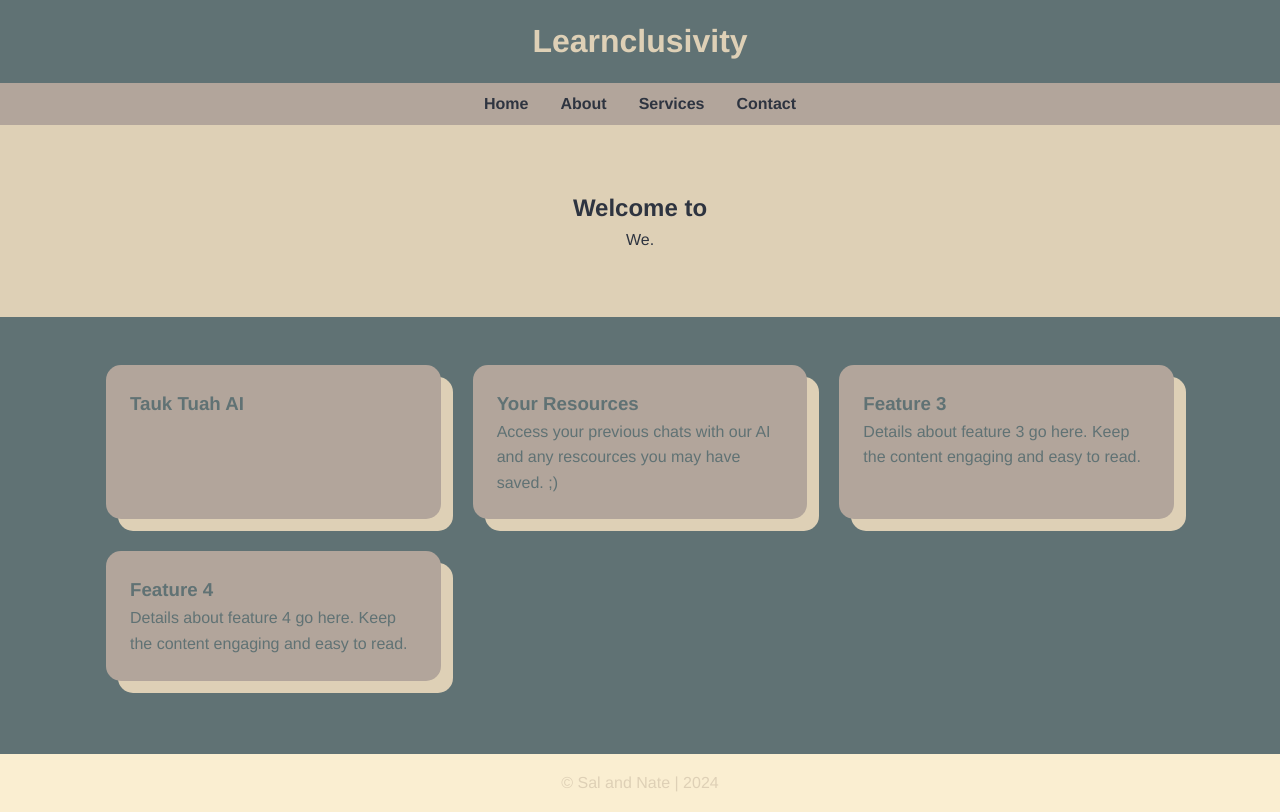
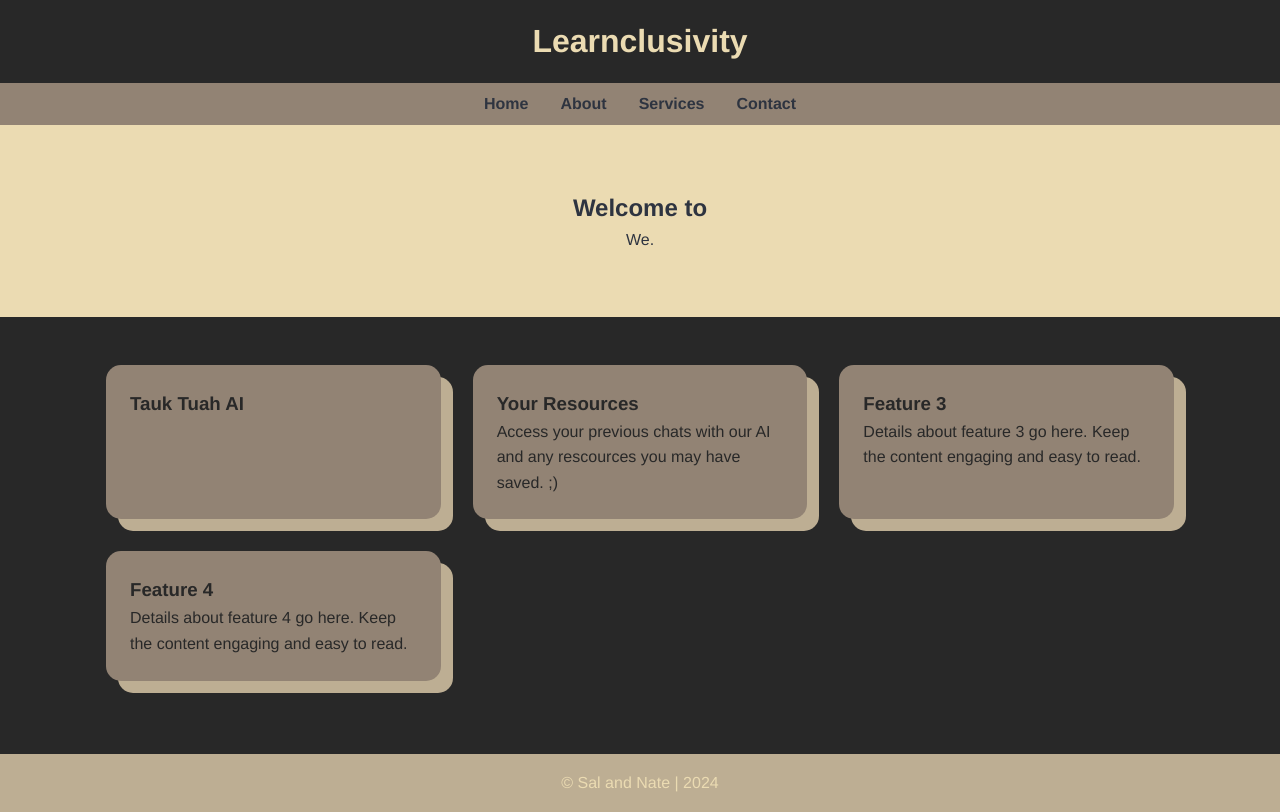
Before and after one commit to SalC124/spectrum-snuffer, a React (Vite) app in the folder MRL-LearningDisabilities/: page / in a window 1280 px wide. Built offline with nearby package versions, Linux system fonts and the light colour scheme.

Commit message:
fein edger rizz

```diff
--- a/MRL-LearningDisabilities/src/index.css
+++ b/MRL-LearningDisabilities/src/index.css
@@ -18,11 +18,11 @@
   --porpol: #b48ead;
 
   /*NEW TUFF COLORS */
-  --blackest: #607274;
-  --greeb: #FAEED1;
-  --tan: #d9b08c;
-  --bagel: #DED0B6;
-  --perry: #B2A59B;
+  --blackest: #282828;
+  --greeb: #bdae93;
+  --tan: #3c3836;
+  --bagel: #ebdbb2;
+  --perry: #928374;
 
 }
 
@@ -84,11 +84,11 @@ nav a {
   background: var(--perry);
   padding: 1.5rem;
   border-radius: 15px;
-  box-shadow: 12px 12px 0px var(--bagel);
+  box-shadow: 12px 12px 0px var(--greeb);
   color: var(--blackest);
 }
 .card:hover, .card-ai:hover {
-  box-shadow: -12px -12px 0px var(--tan);
+  box-shadow: -12px -12px 0px var(--greeb);
 }
 .card, .card-ai {
   transition: box-shadow 0.4s ease;
```
